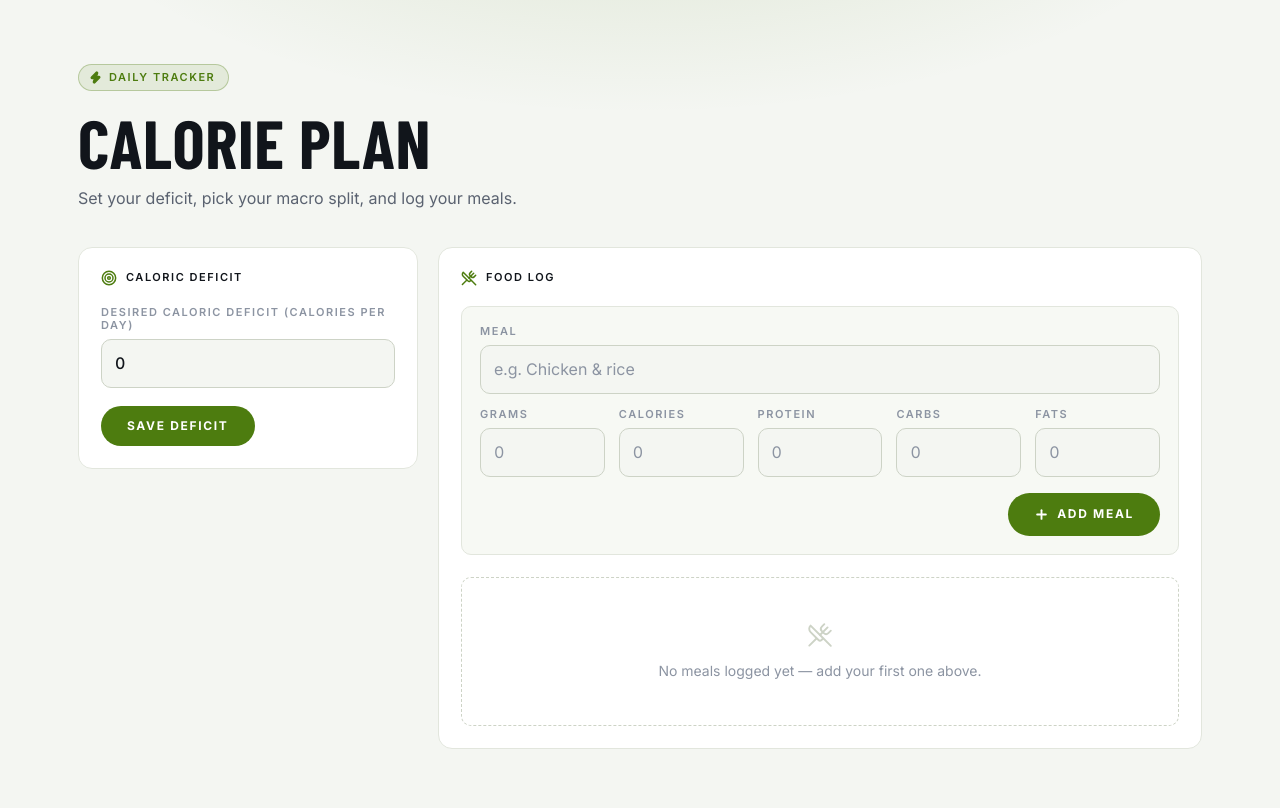
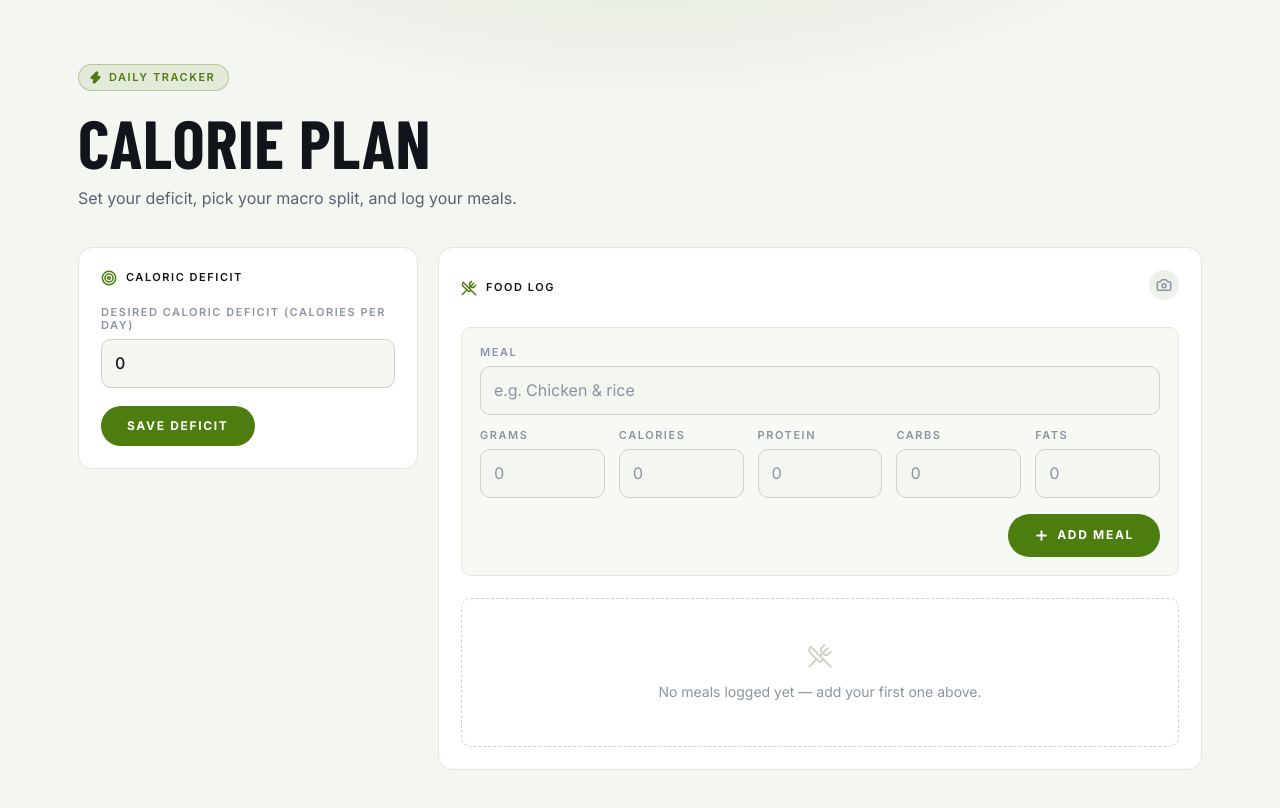
Before and after one commit to ArchivedPumpkin/calorie-plan, a React (Vite) app: page / in a window 1280 px wide. Shown: the top 808 px of the page. Built offline with nearby package versions, Linux system fonts and the light colour scheme.

Commit message:
Add ScanLabel component for scanning nutrition labels and integrate it into FoodLog

```diff
--- a/src/App.css
+++ b/src/App.css
@@ -566,3 +566,48 @@
     font-variant-numeric: tabular-nums;
   }
 }
+
+/* ==========================================================================
+   Scan label — icon button that opens the camera / file picker.
+   ========================================================================== */
+.card-header-actions {
+  display: flex;
+  align-items: center;
+  gap: 10px;
+}
+
+.scan-label-icon {
+  position: relative;
+  display: grid;
+  place-items: center;
+  width: 30px;
+  height: 30px;
+  flex-shrink: 0;
+  border-radius: 50%;
+  color: var(--text-mute);
+  background: var(--surface-hi);
+  cursor: pointer;
+  transition: color 0.15s, background 0.15s;
+
+  &:hover {
+    color: var(--accent);
+    background: var(--accent-soft);
+  }
+
+  &:focus-within {
+    outline: 2px solid var(--accent);
+    outline-offset: 2px;
+  }
+
+  input[type="file"] {
+    position: absolute;
+    width: 1px;
+    height: 1px;
+    padding: 0;
+    margin: -1px;
+    overflow: hidden;
+    clip: rect(0, 0, 0, 0);
+    white-space: nowrap;
+    border: 0;
+  }
+}
--- a/src/Components/FoodLog.tsx
+++ b/src/Components/FoodLog.tsx
@@ -1,4 +1,6 @@
 import { UtensilsCrossed, Salad, Plus, X } from "lucide-react";
+import ScanLabel from "./ScanLabel";
+import React from "react";
 
 type FoodLogProps = {
   caloricDeficit: number;
@@ -25,6 +27,8 @@ type FoodLogProps = {
 
 
 export default function FoodLog(props: FoodLogProps) {
+
+    const [file, setFile] = React.useState<File | null>(null)
 
     function submitFoodLog(e: React.FormEvent<HTMLFormElement>){
         e.preventDefault();
@@ -86,11 +90,17 @@ export default function FoodLog(props: FoodLogProps) {
                 <UtensilsCrossed size={16} strokeWidth={2.25} />
                 <h2>Food Log</h2>
             </div>
-            {loggedMeals.length > 0 && (
-                <span className="card-header-meta">
-                    {loggedMeals.length} {loggedMeals.length === 1 ? "meal" : "meals"}
-                </span>
-            )}
+            <div className="card-header-actions">
+                <ScanLabel
+                    file={file}
+                    setFile={setFile}
+                />
+                {loggedMeals.length > 0 && (
+                    <span className="card-header-meta">
+                        {loggedMeals.length} {loggedMeals.length === 1 ? "meal" : "meals"}
+                    </span>
+                )}
+            </div>
         </div>
 
         <form className="food-log-form" onSubmit={submitFoodLog}>
--- /dev/null
+++ b/src/Components/ScanLabel.tsx
@@ -0,0 +1,23 @@
+import { Camera } from "lucide-react";
+import React from "react";
+
+type ScanLabelProps = {
+    file: File | null;
+    setFile: React.Dispatch<React.SetStateAction<File | null>>;
+}
+
+export default function ScanLabel(props: ScanLabelProps) {
+
+    function handleFileChange(e: React.ChangeEvent<HTMLInputElement>) {
+        if (e.target.files && e.target.files.length > 0) {
+            props.setFile(e.target.files[0])
+        }
+    }
+
+    return (
+        <label className="scan-label-icon" title="Scan a nutrition label">
+            <Camera size={16} strokeWidth={2.25} />
+            <input type="file" accept="image/*" capture="environment" onChange={handleFileChange} />
+        </label>
+    );
+}
```
